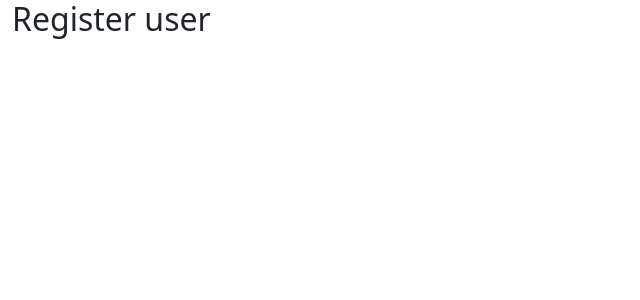
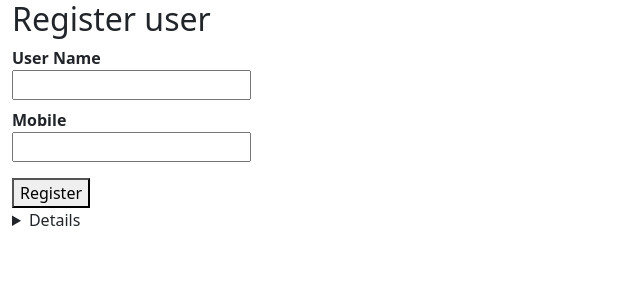
Before and after one commit to amahajan6264/HBPROJ, an Angular app: page / in a window 1280 px wide. Shown: the top 300 px of the page, without its empty margins (0-640 px from the left). Built offline with nearby package versions, Linux system fonts and the light colour scheme.

Commit message:
send the data to api

```diff
--- a/projects/shopping/src/app/component/reactivedemo/reactivedemo.component.html
+++ b/projects/shopping/src/app/component/reactivedemo/reactivedemo.component.html
@@ -1,7 +1,17 @@
 <div class="container-fluid">
     <h2>Register user</h2>
-    <form action="">
-
-
+    <form action="" [formGroup]="frmRegister">
+        <dl>
+            <dt>User Name</dt>
+            <dd><input formControlName="UserName" type="text"></dd>
+            <dt>Mobile</dt>
+            <dd><input formArrayName="Mobile" type="text"></dd>
+        </dl>
+        <button>Register</button>
     </form>
+    <details>
+        <h2>Detail</h2>
+        User Name : {{frmRegister.value.UserName}}
+        Mobile    : {{frmRegister.value.Mobile}}
+    </details>
 </div>
--- a/projects/shopping/src/app/component/reactivedemo/reactivedemo.component.ts
+++ b/projects/shopping/src/app/component/reactivedemo/reactivedemo.component.ts
@@ -1,10 +1,25 @@
-import { Component } from '@angular/core';
-
+import { Component, OnInit } from '@angular/core';
+import { FormBuilder ,FormControl,Validator, Validators } from '@angular/forms';
 @Component({
   selector: 'app-reactivedemo',
   templateUrl: './reactivedemo.component.html',
   styleUrls: ['./reactivedemo.component.css']
 })
-export class ReactivedemoComponent {
+export class ReactivedemoComponent implements OnInit {
+
+  constructor(private fb: FormBuilder) { }
+
+  public frmRegister=this.fb.group({
+     UserName : this.fb.control('',[Validators.required,Validators.maxLength(4),Validators.max(15)]),
+     Mobile : this.fb.control('',[Validators.required,Validators.pattern(/\+91\d{10}/)])
+  });
+
+  get Accessor(){
+    return this.frmRegister.get('UserName') as FormControl;
+  }
+
+  ngOnInit(): void {
+
+  }
 
 }
```
